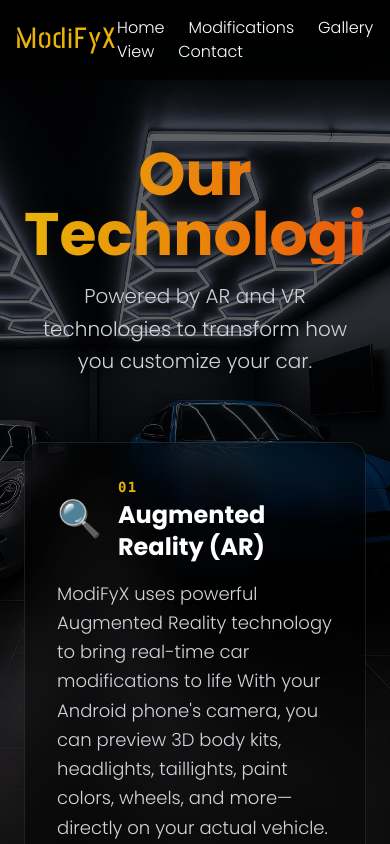
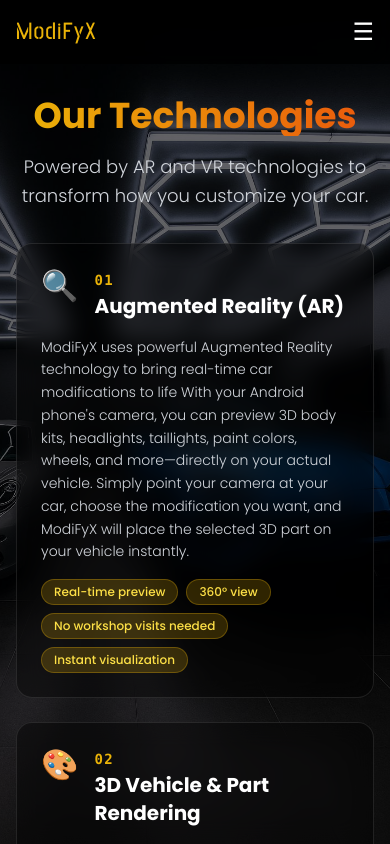
Before and after one commit to Dasindu02/ModiFyX--frontend, a React (Vite) app: page /ModiFyX-Technologies in a window 390 px wide. Built offline with nearby package versions, Linux system fonts and the light colour scheme.

Commit message:
create the responsive Technology page

```diff
--- a/src/Pages/Technologies.tsx
+++ b/src/Pages/Technologies.tsx
@@ -2,9 +2,9 @@
 import img1 from "../assets/backg.jpg";
 import interfaceApp from "../assets/interface app.png";
 
-
 const Technologies: React.FC = () => {
   const [currentBg, setCurrentBg] = useState(0);
+  const [isMenuOpen, setIsMenuOpen] = useState(false);
 
   const backgroundImages = [img1];
 
@@ -102,36 +102,210 @@
   ];
 
   return (
-    <div className="fixed bg-black inset-0 h-screen w-screen overflow-y-auto">
+    <div className="min-h-screen fixed inset-0 bg-black text-white overflow-x-hidden">
       {/* Animated Background */}
       <div
         key={currentBg}
-        className="absolute inset-0 bg-cover bg-center transition-all duration-[1500ms] animate-slide"
+        className="fixed inset-0 bg-cover bg-center transition-all duration-[1500ms] animate-slide"
         style={{ backgroundImage: `url(${backgroundImages[currentBg]})` }}
       ></div>
 
       {/* Dark Overlay */}
-      <div className="absolute inset-0 bg-black bg-opacity-60"></div>
+      <div className="fixed inset-0 bg-black bg-opacity-60"></div>
 
       {/* Navbar */}
-      <nav className="relative bg-black bg-opacity-70 text-white p-4 z-10 backdrop-blur-md">
+      <nav className="relative bg-black bg-opacity-70 text-white p-4 z-50 backdrop-blur-md">
         <div className="container mx-auto flex justify-between items-center">
-          <div className="text-3xl font-bold font-pncb text-yellow-500 tracking-wider">
+          <div className="text-2xl lg:text-3xl font-bold font-pncb text-yellow-500 tracking-wider">
             ModiFyX
           </div>
 
-          <div className="space-x-6">
+          {/* Desktop Navigation */}
+          <div className="hidden lg:flex space-x-6">
             <a href="/" className="hover:text-yellow-500 transition-colors duration-300">Home</a>
             <a href="/Login" className="hover:text-yellow-500 transition-colors duration-300">Modifications</a>
             <a href="/Login" className="hover:text-yellow-500 transition-colors duration-300">Gallery</a>
             <a href="/Login" className="hover:text-yellow-500 transition-colors duration-300">AR View</a>
             <a href="/Contact" className="hover:text-yellow-500 transition-colors duration-300">Contact</a>
           </div>
+
+          {/* Mobile Menu Button */}
+          <button
+            className="lg:hidden text-white text-2xl"
+            onClick={() => setIsMenuOpen(!isMenuOpen)}
+          >
+            ☰
+          </button>
         </div>
+
+        {/* Mobile Navigation Menu */}
+        {isMenuOpen && (
+          <div className="lg:hidden bg-black bg-opacity-90 mt-4 rounded-lg p-4">
+            <div className="flex flex-col space-y-4">
+              <a href="/" className="hover:text-yellow-500 transition-colors py-2" onClick={() => setIsMenuOpen(false)}>Home</a>
+              <a href="/Login" className="hover:text-yellow-500 transition-colors py-2" onClick={() => setIsMenuOpen(false)}>Modifications</a>
+              <a href="/Login" className="hover:text-yellow-500 transition-colors py-2" onClick={() => setIsMenuOpen(false)}>Gallery</a>
+              <a href="/Login" className="hover:text-yellow-500 transition-colors py-2" onClick={() => setIsMenuOpen(false)}>AR View</a>
+              <a href="/Contact" className="hover:text-yellow-500 transition-colors py-2" onClick={() => setIsMenuOpen(false)}>Contact</a>
+            </div>
+          </div>
+        )}
       </nav>
 
       {/* Main Content */}
-      <div className="relative z-1 min-h-screen text-white px-6 py-16 font-poppins">
+      <div className="relative z-10 min-h-screen text-white px-4 lg:px-6 py-8 lg:py-16 font-poppins">
+
+        {/* MOBILE DESIGN */}
+        <div className="lg:hidden space-y-8">
+          {/* Page Title */}
+          <div className="text-center mb-8">
+            <h1 className="text-4xl font-bold mb-4 bg-gradient-to-r from-yellow-500 to-orange-600 bg-clip-text text-transparent">
+              Our Technologies
+            </h1>
+            <p className="text-lg text-gray-300 leading-relaxed">
+              Powered by AR and VR technologies to transform how you customize your car.
+            </p>
+          </div>
+
+          {/* Technologies Grid - Mobile */}
+          <div className="space-y-6">
+            {technologies.map((tech, index) => (
+              <div
+                key={index}
+                className="bg-black/40 backdrop-blur-md rounded-2xl p-6 border border-white/10"
+              >
+                <div className="flex items-start space-x-4 mb-4">
+                  <span className="text-3xl">{tech.icon}</span>
+                  <div>
+                    <span className="text-yellow-500 text-sm font-mono font-bold tracking-widest">
+                      {tech.number}
+                    </span>
+                    <h3 className="text-xl font-bold text-white">
+                      {tech.title}
+                    </h3>
+                  </div>
+                </div>
+
+                <p className="text-gray-300 leading-relaxed mb-4 text-sm">
+                  {tech.description}
+                </p>
+
+                <div className="flex flex-wrap gap-2">
+                  {tech.features.map((feature, featureIndex) => (
+                    <span
+                      key={featureIndex}
+                      className="px-3 py-1 bg-yellow-500/20 border border-yellow-500/30 rounded-full text-yellow-300 text-xs font-medium"
+                    >
+                      {feature}
+                    </span>
+                  ))}
+                </div>
+              </div>
+            ))}
+          </div>
+
+          {/* App UI Section - Mobile */}
+          <div className="bg-gradient-to-br from-black/50 to-gray-900/50 backdrop-blur-md rounded-2xl p-6 border border-white/10">
+            <div className="text-center mb-6">
+              <h2 className="text-3xl font-bold bg-gradient-to-r from-yellow-400 to-orange-500 bg-clip-text text-transparent mb-3">
+                Our App Interface
+              </h2>
+              <p className="text-gray-300">
+                Experience the future of car customization with our intuitive mobile app
+              </p>
+            </div>
+
+            {/* App UI Preview - Mobile */}
+            <div className="bg-gradient-to-br from-gray-900 to-black rounded-2xl p-4 border-2 border-yellow-500/30 mb-6">
+              <div className="bg-gray-800 rounded-xl p-3 mx-auto max-w-[280px]">
+                <img
+                  src={interfaceApp}
+                  alt="ModiFyX App Interface"
+                  className="w-full rounded-xl"
+                />
+              </div>
+            </div>
+
+            {/* App Features - Mobile */}
+            <div className="space-y-4">
+              <div>
+                <h3 className="text-lg font-bold text-white mb-3 flex items-center">
+                  <span className="w-2 h-2 bg-yellow-500 rounded-full mr-2"></span>
+                  Welcome to ModiFyX
+                </h3>
+                <p className="text-gray-300 text-sm mb-3">
+                  Our app greets you with a clean, modern interface that makes car customization accessible to everyone.
+                </p>
+                <ul className="space-y-2 text-sm">
+                  {[
+                    "Visualize modifications before you make them",
+                    "Simple sign-in and account creation",
+                    "Clean layout with clear navigation",
+                    "Optimized for mobile experience"
+                  ].map((item, idx) => (
+                    <li key={idx} className="flex items-center text-gray-300">
+                      <span className="w-1 h-1 bg-yellow-500 rounded-full mr-2"></span>
+                      {item}
+                    </li>
+                  ))}
+                </ul>
+              </div>
+            </div>
+          </div>
+
+          {/* Launch Countdown - Mobile */}
+          <div className="bg-gradient-to-r from-yellow-500/20 to-orange-600/20 backdrop-blur-md rounded-2xl p-6 border border-yellow-500/30 text-center">
+            <h3 className="text-2xl font-bold text-white mb-4">
+              Launching January 2026
+            </h3>
+            <p className="text-gray-300 text-sm mb-6">
+              Get ready to transform how you customize your car with revolutionary AR technology.
+            </p>
+
+            {/* Countdown Timer - Mobile */}
+            <div className="grid grid-cols-4 gap-2 mb-6">
+              {[
+                { label: 'Days', value: timeLeft.days },
+                { label: 'Hours', value: timeLeft.hours },
+                { label: 'Mins', value: timeLeft.minutes },
+                { label: 'Secs', value: timeLeft.seconds }
+              ].map((item, index) => (
+                <div key={index} className="text-center">
+                  <div className="bg-black/50 rounded-lg p-3 border border-yellow-500/30">
+                    <div className="text-xl font-bold text-yellow-500 mb-1">
+                      {item.value.toString().padStart(2, '0')}
+                    </div>
+                    <div className="text-gray-300 text-xs uppercase tracking-wider">
+                      {item.label}
+                    </div>
+                  </div>
+                </div>
+              ))}
+            </div>
+
+            {/* Join Us Section - Mobile */}
+            <div className="bg-black/30 rounded-xl p-4 border border-white/10">
+              <h4 className="text-lg font-bold text-white mb-3">Join the Revolution</h4>
+              <p className="text-gray-300 text-sm mb-4">
+                Be among the first to experience the future of car customization.
+              </p>
+              <div className="space-y-3">
+                <button className="w-full bg-yellow-500 text-black px-6 py-3 rounded-full font-bold hover:bg-yellow-600 transition-all duration-300">
+                  Get Early Access
+                </button>
+                <button className="w-full border border-yellow-500 text-yellow-500 px-6 py-3 rounded-full font-bold hover:bg-yellow-500 hover:text-black transition-all duration-300">
+                  Join Waitlist
+                </button>
+              </div>
+              <p className="text-gray-400 text-xs mt-3">
+                📧 Get notified when we launch • 🎁 Early access benefits
+              </p>
+            </div>
+          </div>
+        </div>
+
+        {/* DESKTOP DESIGN - ORIGINAL PRESERVED */}
+        <div className="hidden lg:block">
           {/* Page Title */}
           <div className="text-center mb-16">
             <h1 className="text-6xl font-bold mb-4 bg-gradient-to-r from-yellow-500 to-orange-600 bg-clip-text text-transparent drop-shadow-2xl">
@@ -244,7 +418,6 @@
                         "Extensive parts library",
                         "Color and wrap customization",
                         "Social sharing capabilities",
-
                       ].map((item, idx) => (
                         <li key={idx} className="flex items-center text-gray-300">
                           <span className="w-2 h-2 bg-orange-500 rounded-full mr-3"></span>
@@ -260,8 +433,6 @@
                   <div className="bg-gradient-to-br from-gray-900 to-black rounded-3xl p-6 border-2 border-yellow-500/30 shadow-2xl transform hover:scale-105 transition-transform duration-300">
                     {/* iPhone Mockup */}
                     <div className="bg-gray-800 rounded-2xl p-4 mx-auto" style={{ maxWidth: '300px' }}>
-
-
                       {/* App Content */}
                       <div className="mx-auto overflow-hidden rounded-2xl" style={{ maxWidth: '300px' }}>
                         <img
@@ -332,14 +503,15 @@
               </div>
             </div>
           </div>
-
-
+        </div>
       </div>
 
       {/* Footer */}
-      <footer className="relative z-10 bg-black bg-opacity-80 text-white py-8 px-4 -mt-16 ">
+      <footer className="relative z-10 bg-black bg-opacity-80 text-white py-6 px-4">
         <div className="container mx-auto text-center">
-          <p>&copy; 2025 ModiFyX. All rights reserved - Dasindu Dinsara. Transform your vehicle with AR technology.</p>
+          <p className="text-sm lg:text-base">
+            &copy; 2025 ModiFyX. All rights reserved - Dasindu Dinsara. Transform your vehicle with AR technology.
+          </p>
         </div>
       </footer>
     </div>
```
Lines whose indentation alone changed are shown as unchanged.
